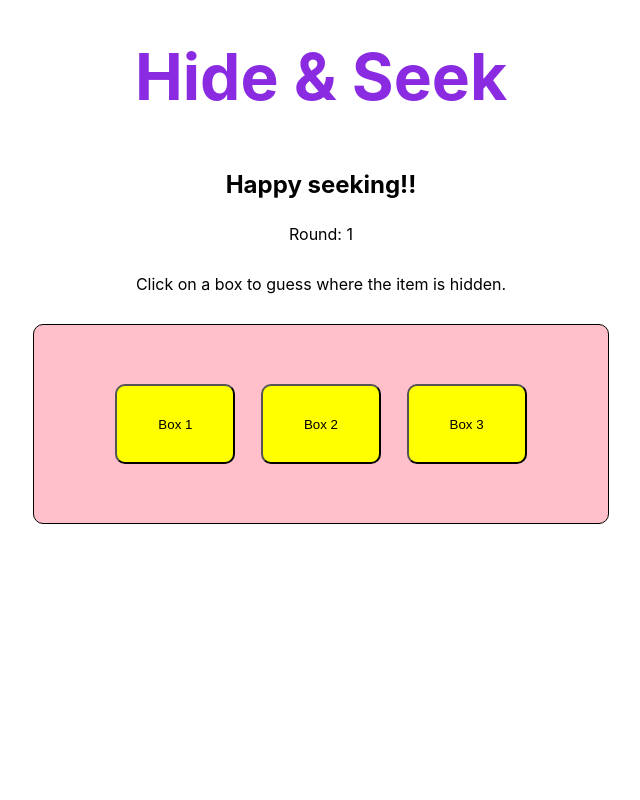
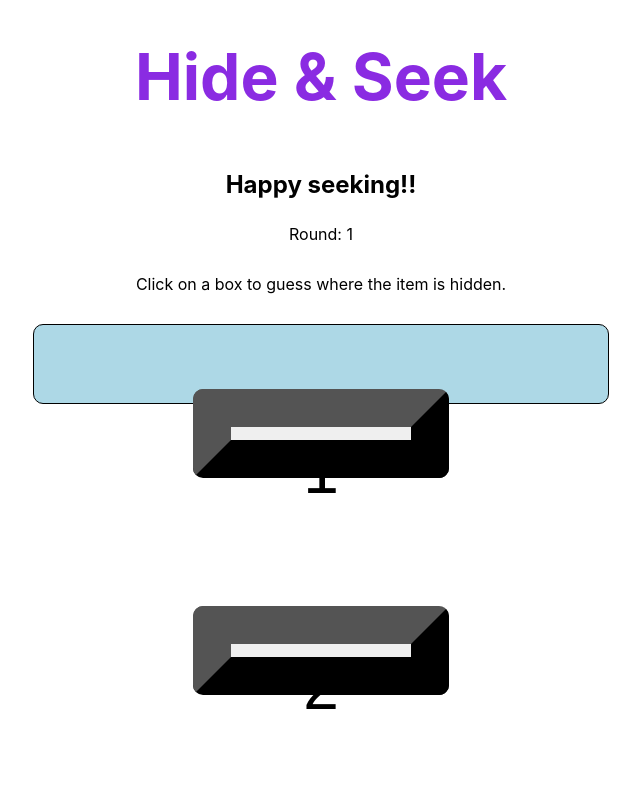
Before and after one commit to franco-ortega/hide-and-seek, a React (Create React App) app: page /game in a window 1280 px wide. Shown: the top 800 px of the page, without its empty margins (319-959 px from the left). Built offline with nearby package versions, Linux system fonts and the light colour scheme.

Commit message:
add GameBoard and HidingSpot componenets

```diff
--- a/src/components/App/App.scss
+++ b/src/components/App/App.scss
@@ -6,18 +6,18 @@
   padding: 0;
 }
 
-html, body {
-  height: 100%;
-  width: 100%;
-}
+// html, body {
+//   height: 100%;
+//   width: 100%;
+// }
 
-button {
-  background: yellow;
-  border-radius: 10px;
-  margin: 2vw;
-  padding: .5vw 1.5vw;
-  cursor: pointer;
-}
+// button {
+//   background: yellow;
+//   border-radius: 10px;
+//   margin: 2vw;
+//   padding: .5vw 1.5vw;
+//   cursor: pointer;
+// }
 
 @include screen-size(tablet-portrait) {
   button {
--- /dev/null
+++ b/src/components/App/_base.scss
@@ -0,0 +1,2 @@
+$base-color: darkgreen;
+$base-bkgd: lightblue;
--- a/src/components/Game/Game.jsx
+++ b/src/components/Game/Game.jsx
@@ -4,6 +4,7 @@ import styles from './Game.module.scss';
 import { useHistory } from 'react-router';
 import { useMessage } from '../../hooks/useMessage';
 import { generateNumber } from '../../utils/utils';
+import GameBoard from './GameBoard';
 
 const Game = ({
   setGameActive,
@@ -77,7 +78,10 @@ const Game = ({
 
   useEffect(() => {
     console.log('Current Action useEffect');
-    if(currentAction === 'player hides' || currentAction === 'player seeks') setButtonDisabled(false);
+    if(currentAction === 'player hides' || currentAction === 'player seeks') {
+      console.log('PLAYER SSAFASJDAOKS!!');
+      setButtonDisabled(false);
+    }
     if(currentAction === 'computer hides') setTimeout(() => computerHidesItem(), timer);
     if(currentAction === 'computer seeks') setTimeout(() => computerMakesGuess(), timer);
     if(currentAction === '') console.log('No one is acting');
@@ -92,7 +96,7 @@ const Game = ({
 
   const computerHidesItem = () => {
     const computerHidingSpot = generateNumber(3);
-    console.log('Computer Hide Item: ' + computerHidingSpot);
+    // console.log('Computer Hide Item: ' + computerHidingSpot);
     setCorrecttGuess(computerHidingSpot);
     setHidingSpot(computerHidingSpot);
     console.log('Computer Hides Item: computer hid item');
@@ -102,7 +106,7 @@ const Game = ({
 
   const computerMakesGuess = () => {
     const computerGuess = generateNumber(3);
-    console.log('Computer Makes Guess = ' + computerGuess + ' vs hiding spot = ' + hidingSpot);
+    // console.log('Computer Makes Guess = ' + computerGuess + ' vs hiding spot = ' + hidingSpot);
 
     if(computerGuess === hidingSpot) {
       incrementScore('computer');
@@ -120,7 +124,8 @@ const Game = ({
   const onPlayerTurnClick = ({ target }) => {
     if(currentAction === 'player seeks') {
       const playerGuess = Number(target.value);
-      console.log('Player Turn (seek) = ' + playerGuess + ' vs hiding spot = ' + hidingSpot);
+      console.log('CLIIIICCKKK:' + playerGuess);
+      // console.log('Player Turn (seek) = ' + playerGuess + ' vs hiding spot = ' + hidingSpot);
 
       if(playerGuess === hidingSpot) {
         incrementScore('player');
@@ -137,7 +142,8 @@ const Game = ({
 
     } else if(currentAction === 'player hides') {
       const playerHidingSpot = Number(target.value);
-      console.log('Player Turn (hide): ' + playerHidingSpot);
+      // console.log('Player Turn (hide): ' + playerHidingSpot);
+      console.log('CLIIIICCKKK:' + playerHidingSpot);
 
       setCorrecttGuess(playerHidingSpot);
       setHidingSpot(playerHidingSpot);
@@ -146,7 +152,9 @@ const Game = ({
     }
   };
 
-  console.log('Bottom of file: current action = ' + currentAction);
+  // console.log('Bottom of file: current action = ' + currentAction);
+
+
 
   return (
     <main className={styles.Game}>
@@ -159,11 +167,10 @@ const Game = ({
       <section>
         {newRound ? roundMessage : actionMessage}
       </section>
-      <section className={styles.Buttons}>
-        <button value="1" disabled={buttonDisabled} onClick={onPlayerTurnClick}>Box 1</button>
-        <button value="2" disabled={buttonDisabled} onClick={onPlayerTurnClick}>Box 2</button>
-        <button value="3" disabled={buttonDisabled} onClick={onPlayerTurnClick}>Box 3</button>
-      </section>
+      <GameBoard
+        buttonDisabled={buttonDisabled}
+        onPlayerTurnClick={onPlayerTurnClick}
+      />
       {displayGuess &&
       <section>
         Guess: {currentGuess} vs Correct: {correcttGuess}
--- a/src/components/Game/Game.module.scss
+++ b/src/components/Game/Game.module.scss
@@ -25,28 +25,16 @@
         align-items: center;
         justify-content: center;
 
-        button {
-            border-radius: 10px;
-            height: 10vh;
-            width: 15vh;
-            margin: 1vw;
-        }
+        // button {
+        //     border-radius: 10px;
+        //     height: 10vh;
+        //     width: 15vh;
+        //     margin: 1vw;
+        // }
 
         p {
             height: 5vh;
         }
-    }
-
-    .Buttons {
-        background: lightblue;
-        border: 1px solid;
-        border-radius: 10px;
-        height: 30vh;
-
-        display: flex;
-        flex-wrap: wrap;
-        align-items: center;
-        justify-content: center;
     }
 }
 
--- /dev/null
+++ b/src/components/Game/GameBoard.jsx
@@ -0,0 +1,34 @@
+import React from 'react';
+import PropTypes from 'prop-types';
+import styles from './GameBoard.module.scss';
+import HidingSpot from '../HidingSpot/HidingSpot';
+
+const GameBoard = ({ buttonDisabled, onPlayerTurnClick }) => {
+  let difficulty = 9;
+  let hidingSpotList = [];
+
+  for(let i = 0; i < difficulty; i++) {
+    hidingSpotList.push(
+      <HidingSpot
+        key={i}
+        item={i + 1}
+        value={i + 1}
+        buttonDisabled={buttonDisabled}
+        onPlayerTurnClick={onPlayerTurnClick}
+      />
+    );
+  }
+
+  return (
+    <section className={styles.GameBoard}>
+      {hidingSpotList}
+    </section>
+  );
+};
+
+GameBoard.propTypes = {
+  buttonDisabled: PropTypes.bool.isRequired,
+  onPlayerTurnClick: PropTypes.func.isRequired
+};
+
+export default GameBoard;
--- /dev/null
+++ b/src/components/Game/GameBoard.module.scss
@@ -0,0 +1,11 @@
+.GameBoard {
+    background: lightblue;
+    border: 1px solid;
+    border-radius: 10px;
+    height: 30vh;
+
+    display: flex;
+    flex-wrap: wrap;
+    align-items: center;
+    justify-content: center;
+}
--- /dev/null
+++ b/src/components/HidingSpot/HidingSpot.jsx
@@ -0,0 +1,28 @@
+import React from 'react';
+import PropTypes from 'prop-types';
+import styles from './HidingSpot.module.scss';
+
+const HidingSpot = ({
+  item,
+  value,
+  buttonDisabled,
+  onPlayerTurnClick
+}) => {
+  return (
+    <button
+      className={styles.HidingSpot}
+      value={value}
+      disabled={buttonDisabled}
+      onClick={onPlayerTurnClick}
+    >{item}</button>
+  );
+};
+
+HidingSpot.propTypes = {
+  item: PropTypes.number.isRequired,
+  value: PropTypes.number.isRequired,
+  buttonDisabled: PropTypes.bool.isRequired,
+  onPlayerTurnClick: PropTypes.func.isRequired
+};
+
+export default HidingSpot;
--- /dev/null
+++ b/src/components/HidingSpot/HidingSpot.module.scss
@@ -0,0 +1,17 @@
+@import '../App/base.scss';
+
+.HidingSpot {
+    // border: medium solid black;
+    // background: $base-color;
+    // color: $base-bkgd;
+    // color: brown;
+    border-width: 3vw;
+
+    border-radius: 10px;
+    height: 8vh;
+    width: 20vw;
+    margin: 5vw;
+    padding: .5vw;
+    font-size: 5vw;
+    cursor: pointer;
+}
```
Also changed, not shown: src/hooks/useDifficulty.js (added), src/hooks/useDisabled.js (added).
